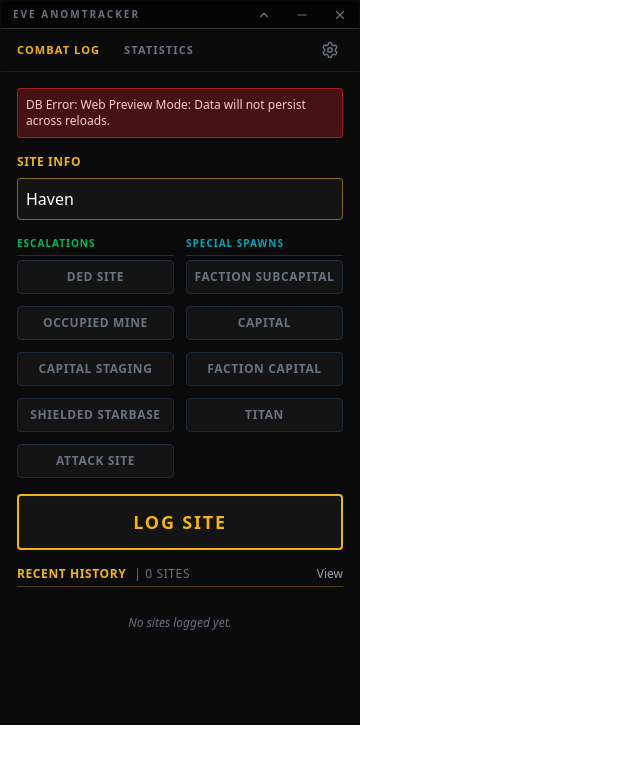
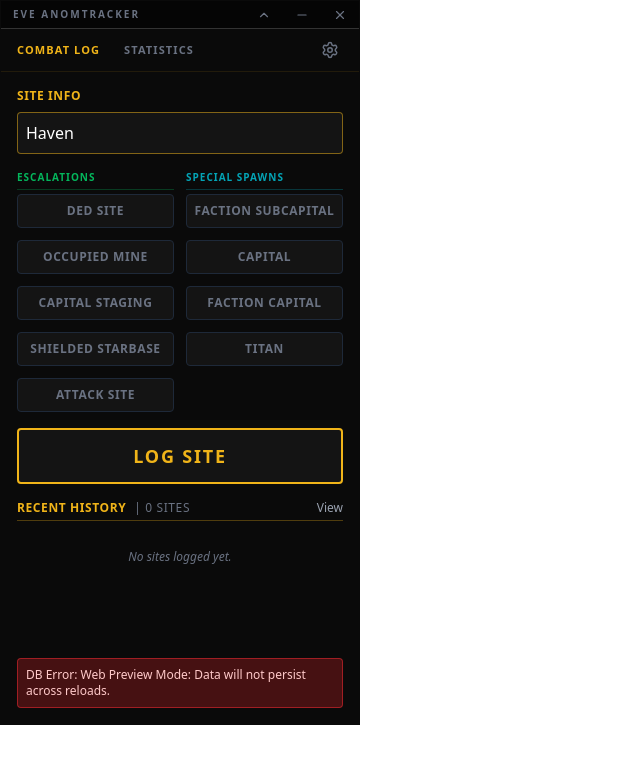
Before and after one commit to bogdan-ciubotariu/eve-anom-tracker, a React (Vite) app: page / in a window 1280 px wide. Shown: the top 764 px of the page, without its empty margins (0-640 px from the left). Built offline with nearby package versions, Linux system fonts and the light colour scheme.

Commit message:
fix: Rearrange DB error display
Move the database error display to be rendered after other content for better visual flow.

```diff
--- a/src/App.tsx
+++ b/src/App.tsx
@@ -608,12 +608,6 @@ export default function App() {
       </header>
 
       <div className="flex-1 flex flex-col p-4 overflow-hidden relative">
-        {dbError && (
-          <div className="bg-red-900/50 text-red-200 p-2 text-xs rounded mb-4 border border-red-500/50">
-            DB Error: {dbError}
-          </div>
-        )}
-
         {currentView === 'combat' && (
           <div className={`flex-1 flex ${isLandscape ? 'flex-row space-x-6' : 'flex-col'} overflow-hidden`}>
             <div className={isLandscape ? 'w-1/2 flex flex-col' : ''}>
@@ -804,7 +798,7 @@ export default function App() {
         )}
 
         {currentView === 'statistics' && stats && (
-          <div className="flex-1 overflow-y-auto p-6 space-y-8 animate-in fade-in duration-500">
+          <div className="flex-1 overflow-y-auto pt-3 px-6 pb-6 space-y-8 animate-in fade-in duration-500">
             {/* Filter Header */}
             <div className="flex items-center justify-end mb-2">
               <div className="flex items-center space-x-3">
@@ -899,6 +893,12 @@ export default function App() {
 
         {currentView === 'settings' && (
           <Settings settings={settings} onSettingsChange={saveSettings} />
+        )}
+
+        {dbError && (
+          <div className="bg-red-900/50 text-red-200 p-2 text-xs rounded mt-4 border border-red-500/50">
+            DB Error: {dbError}
+          </div>
         )}
       </div>
 
```
